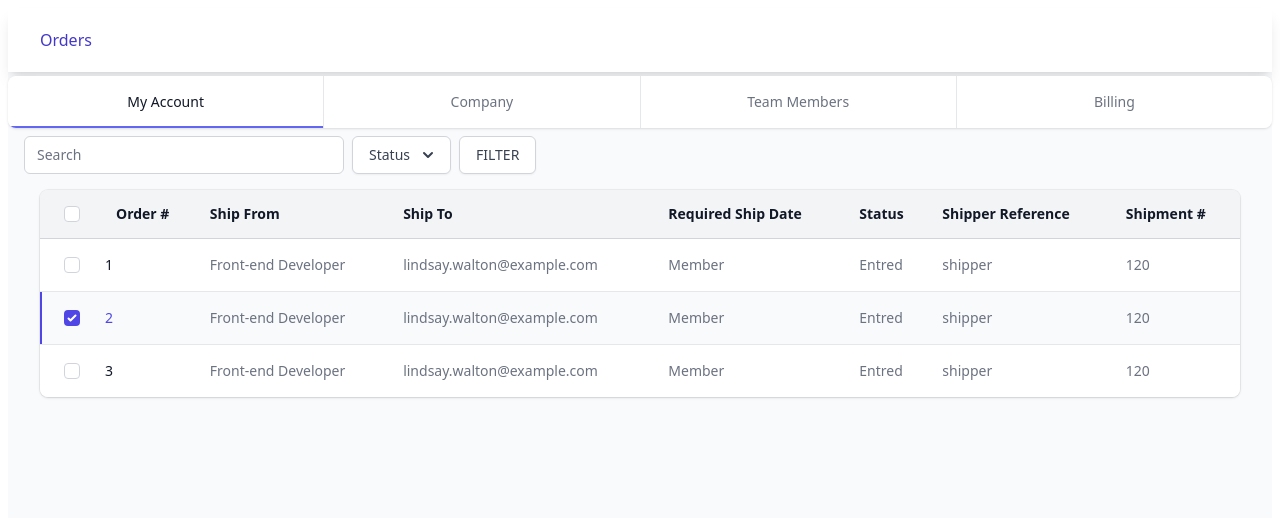
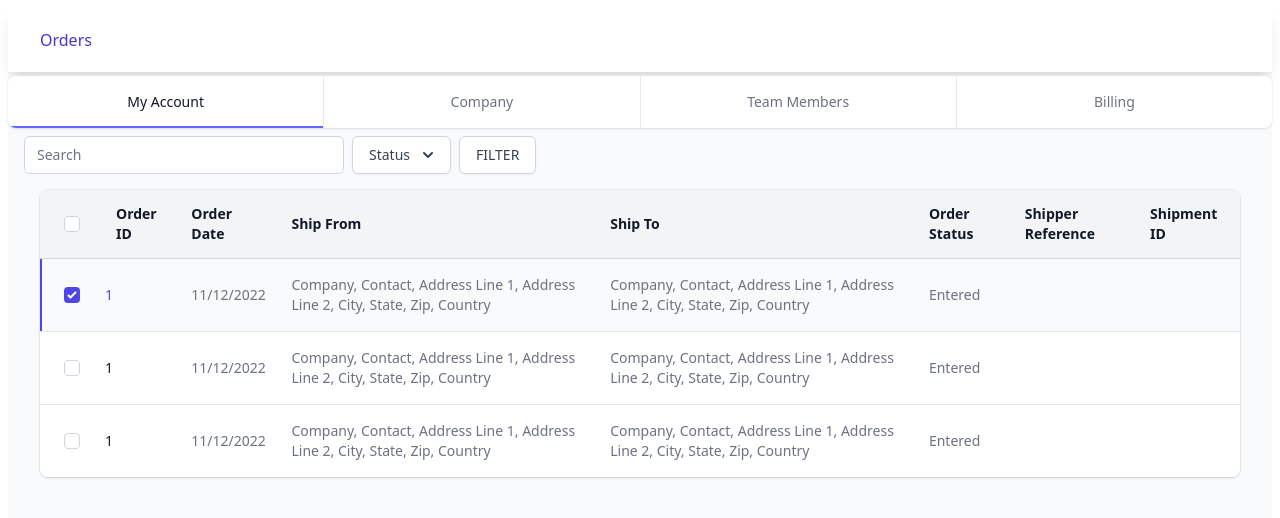
Before and after one commit to SeifMohy/Shipping-Dashboard, a React (Create React App) app: page / in a window 1280 px wide. Shown: the top 518 px of the page. Built offline with nearby package versions, Linux system fonts and the light colour scheme.

Commit message:
mapping tabels

```diff
--- a/src/Components/tabels.tsx
+++ b/src/Components/tabels.tsx
@@ -1,37 +1,52 @@
 import React, { useState } from "react";
 import BottomOver from "./bottomOver";
 
+//TODO: fix as requested
 
-//TODO: fix as requested
+const headers = [
+  "Order ID",
+  "Order Date",
+  "Ship From",
+  "Ship To",
+  "Order Status",
+  "Shipper Reference",
+  "Shipment ID",
+];
 const shipments = [
   {
-    OrderNumb: "1",
-    ShipFrom: "Front-end Developer",
-    ShipTo: "lindsay.walton@example.com",
-    RequiredShipDate: "Member",
-    Status: "Entred",
-    ShipperReference: "shipper",
-    ShipmentNumb: "120",
+    OrderId: "1",
+    OrderDate: "11/12/2022",
+    ShipFrom:
+      "Company, Contact, Address Line 1, Address Line 2, City, State, Zip, Country",
+    ShipTo:
+      "Company, Contact, Address Line 1, Address Line 2, City, State, Zip, Country",
+    Status: "Entered",
+    ShipperReference: "",
+    ShipmentNumb: "",
+    checked: true,
+  },
+  {
+    OrderId: "1",
+    OrderDate: "11/12/2022",
+    ShipFrom:
+      "Company, Contact, Address Line 1, Address Line 2, City, State, Zip, Country",
+    ShipTo:
+      "Company, Contact, Address Line 1, Address Line 2, City, State, Zip, Country",
+    Status: "Entered",
+    ShipperReference: "",
+    ShipmentNumb: "",
     checked: false,
   },
   {
-    OrderNumb: "2",
-    ShipFrom: "Front-end Developer",
-    ShipTo: "lindsay.walton@example.com",
-    RequiredShipDate: "Member",
-    Status: "Entred",
-    ShipperReference: "shipper",
-    ShipmentNumb: "120",
-    checked: true,
-  },
-  {
-    OrderNumb: "3",
-    ShipFrom: "Front-end Developer",
-    ShipTo: "lindsay.walton@example.com",
-    RequiredShipDate: "Member",
-    Status: "Entred",
-    ShipperReference: "shipper",
-    ShipmentNumb: "120",
+    OrderId: "1",
+    OrderDate: "11/12/2022",
+    ShipFrom:
+      "Company, Contact, Address Line 1, Address Line 2, City, State, Zip, Country",
+    ShipTo:
+      "Company, Contact, Address Line 1, Address Line 2, City, State, Zip, Country",
+    Status: "Entered",
+    ShipperReference: "",
+    ShipmentNumb: "",
     checked: false,
   },
 ];
@@ -76,54 +91,22 @@ const Tabels = () => {
                           // onChange={toggleAll}
                         />
                       </th>
-                      <th
-                        scope="col"
-                        className="px-3 py-3.5 text-left text-sm font-semibold text-gray-900"
-                      >
-                        Order #
-                      </th>
-                      <th
-                        scope="col"
-                        className="px-3 py-3.5 text-left text-sm font-semibold text-gray-900"
-                      >
-                        Ship From
-                      </th>
-                      <th
-                        scope="col"
-                        className="px-3 py-3.5 text-left text-sm font-semibold text-gray-900"
-                      >
-                        Ship To
-                      </th>
-                      <th
-                        scope="col"
-                        className="px-3 py-3.5 text-left text-sm font-semibold text-gray-900"
-                      >
-                        Required Ship Date
-                      </th>
-                      <th
-                        scope="col"
-                        className="px-3 py-3.5 text-left text-sm font-semibold text-gray-900"
-                      >
-                        Status
-                      </th>
-                      <th
-                        scope="col"
-                        className="px-3 py-3.5 text-left text-sm font-semibold text-gray-900"
-                      >
-                        Shipper Reference
-                      </th>
-                      <th
-                        scope="col"
-                        className="px-3 py-3.5 text-left text-sm font-semibold text-gray-900"
-                      >
-                        Shipment #
-                      </th>
+                      {headers.map((header: string) => {
+                        return (
+                          <th
+                            scope="col"
+                            className="px-3 py-3.5 text-left text-sm font-semibold text-gray-900"
+                          >
+                            {header}
+                          </th>
+                        );
+                      })}
                     </tr>
                   </thead>
                   <tbody className="divide-y divide-gray-200 bg-white">
                     {shipments.map((shipment) => (
                       <tr
-                        key={shipment.OrderNumb}
+                        key={shipment.OrderId}
                         className={shipment.checked ? "bg-gray-50" : undefined}
                         onClick={() => {
                           bottomOver(shipment);
@@ -136,7 +119,7 @@ const Tabels = () => {
                           <input
                             type="checkbox"
                             className="absolute left-4 top-1/2 -mt-2 h-4 w-4 rounded border-gray-300 text-indigo-600 focus:ring-indigo-500 sm:left-6"
-                            value={shipment.OrderNumb}
+                            value={shipment.OrderId}
                             checked={shipment.checked}
                           />
                         </td>
@@ -148,16 +131,16 @@ const Tabels = () => {
                               : "text-gray-900"
                           )}
                         >
-                          {shipment.OrderNumb}
+                          {shipment.OrderId}
                         </td>
                         <td className="whitespace-nowrap px-3 py-4 text-sm text-gray-500">
+                          {shipment.OrderDate}
+                        </td>
+                        <td className="whitespace-wrap px-3 py-4 text-sm text-gray-500">
                           {shipment.ShipFrom}
                         </td>
-                        <td className="whitespace-nowrap px-3 py-4 text-sm text-gray-500">
+                        <td className="whitespace-wrap px-3 py-4 text-sm text-gray-500">
                           {shipment.ShipTo}
-                        </td>
-                        <td className="whitespace-nowrap px-3 py-4 text-sm text-gray-500">
-                          {shipment.RequiredShipDate}
                         </td>
                         <td className="whitespace-nowrap px-3 py-4 text-sm text-gray-500">
                           {shipment.Status}
```
